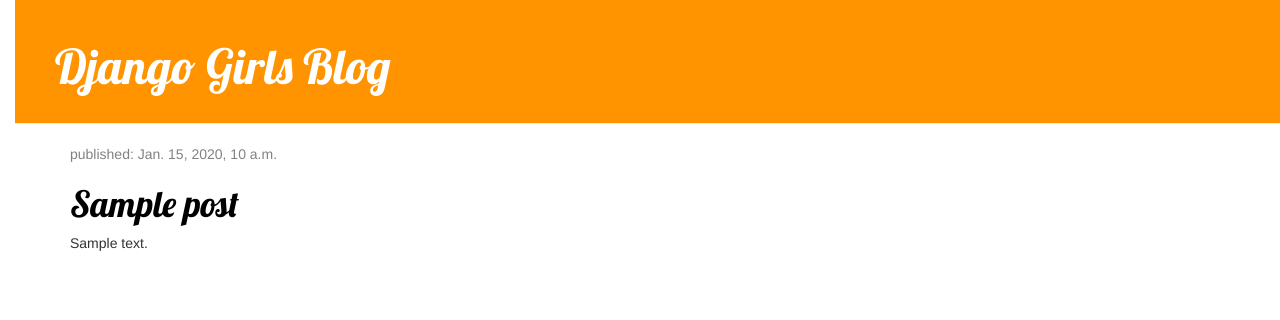
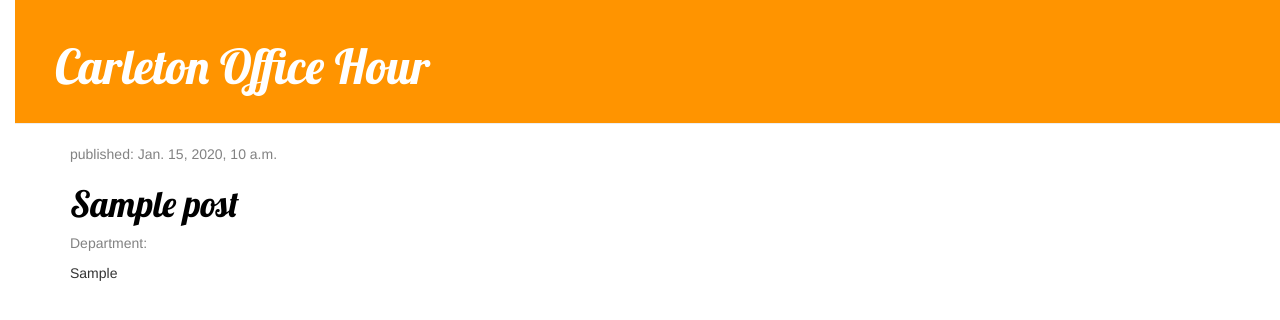
Before and after one commit to Eva-Zhong/my-django-app, a Django app: page / in a window 1280 px wide. Shown: the top 320 px of the page. Run offline with Django 3.2, Linux system fonts and the light colour scheme; tables that the repository leaves empty hold one stand-in row (values such as "Sample post"); some libraries are stand-ins or nearby versions.

Commit message:
changed name

```diff
--- a/blog/models.py
+++ b/blog/models.py
@@ -9,15 +9,17 @@ class Post(models.Model):
     author = models.ForeignKey('auth.User')
     title = models.CharField(max_length=200)
     text = models.TextField()
-    department = models.TextField()
     created_date = models.DateTimeField(
             default=timezone.now)
     published_date = models.DateTimeField(
             blank=True, null=True)
+    department = models.TextField()
 
     def publish(self):
         self.published_date = timezone.now()
         self.save()
 
+
+
     def __str__(self):
         return self.title
--- a/blog/static/css/blog.css
+++ b/blog/static/css/blog.css
@@ -58,3 +58,7 @@ h1, h2, h3, h4 {
 .post h1 a, .post h1 a:visited {
     color: #000000;
 }
+
+.dept {
+    color: #828282;
+}
--- a/blog/templates/blog/base.html
+++ b/blog/templates/blog/base.html
@@ -12,7 +12,7 @@
 
         {% block title %}
 
-        <div class="page-header"> <h1> <a href="/">Django Girls Blog</a></h1> </div>
+        <div class="page-header"> <h1> <a href="/">Carleton Office Hour</a></h1> </div>
 
         {% endblock %}
 
--- a/blog/templates/blog/post_detail.html
+++ b/blog/templates/blog/post_detail.html
@@ -8,6 +8,6 @@
             </div>
         {% endif %}
         <h1>{{ post.title }}</h1>
-        <p>{{ post.department|linebreaksbr }}</p>
+        <p>{{ post.text|linebreaksbr }}</p>
     </div>
 {% endblock %}
--- a/blog/templates/blog/post_list.html
+++ b/blog/templates/blog/post_list.html
@@ -10,7 +10,8 @@
                                 <p>published: {{ post.published_date }}</p>
                             </div>
                             <h1><a href="{% url 'post_detail' pk=post.pk %}">{{ post.title }}</a></h1>
-                            <p>{{ post.text|linebreaksbr }}</p>
+                            <p class="dept"> Department: </p> <p="dept"> {{ post.department|linebreaksbr }}</p>
+
                         </div>
                     {% endfor %}
     {% endblock %}
```
Also changed, not shown: blog/migrations/0002_post_department.py (added).
